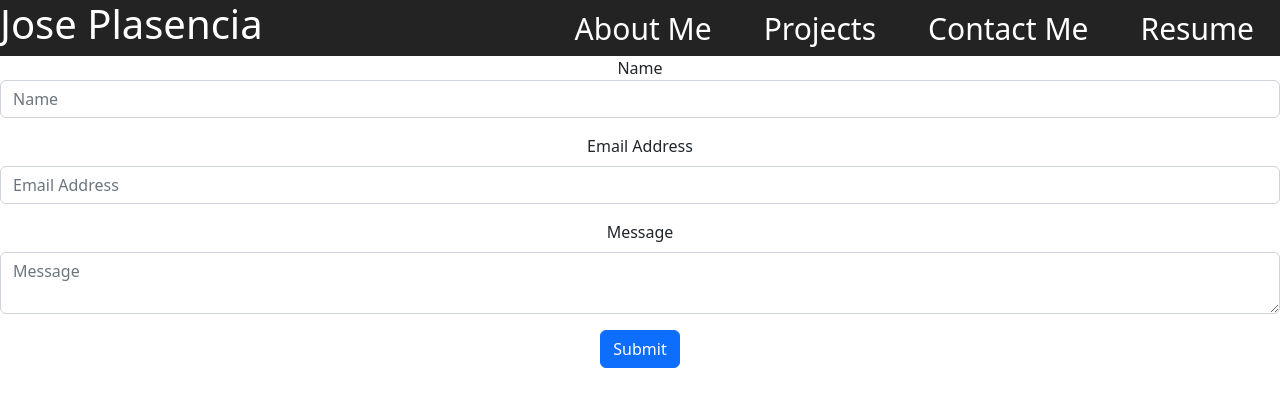
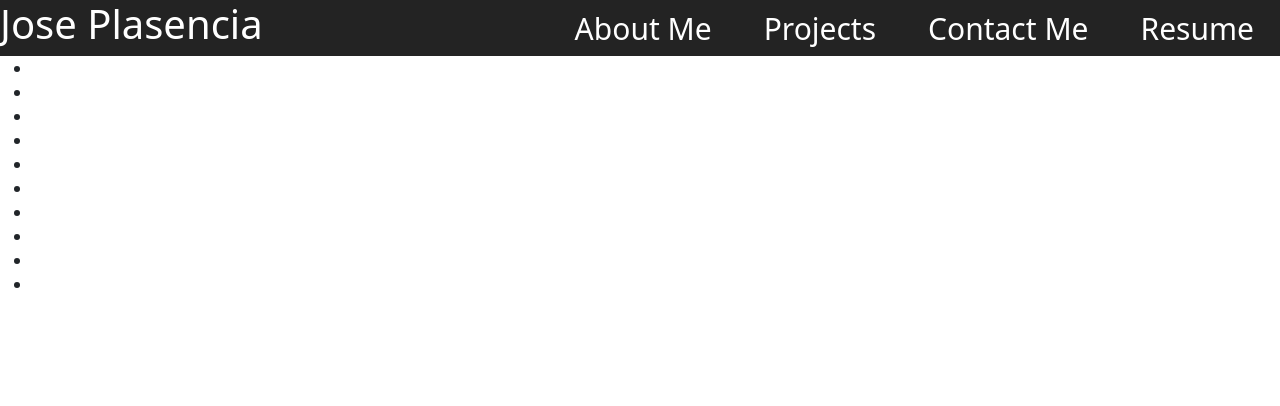
Before and after one commit to Josejpd3/20-Module-Challenge, a React (Create React App) app in the folder react-portfolio/: page / in a window 1280 px wide. Both pictures are taken after a click on the button "Contact Me". Shown: the top 406 px of the page. Built offline with nearby package versions, Linux system fonts and the light colour scheme.

Commit message:
contact background animation in src/components/Contact/index.jsx

```diff
--- a/react-portfolio/src/components/Contact/index.jsx
+++ b/react-portfolio/src/components/Contact/index.jsx
@@ -3,24 +3,21 @@ import './contact.css';
 
 const Contact = () => {
     return (
-            <div>
-                <form id="contactForm">
-                    <div class="mb-3">
-                        <label htmlFor="name">Name</label>
-                        <input class="form-control" id="name" type="text" placeholder="Name" required/>
-                    </div>
-                    <div class="mb-3">
-                        <label class="form-label" htmlFor="emailAddress">Email Address</label>
-                        <input class="form-control" id="emailAddress" type="email" placeholder="Email Address" required/>
-                    </div>
-                    <div class="mb-3">
-                        <label class="form-label" htmlFor="message">Message</label>
-                        <textarea class="form-control" id="message" type="text" placeholder="Message" required></textarea>
-                    </div>
+        <div>
 
-                    <button className="submitBtn btn btn-primary" type="submit">Submit</button>
-                </form>
-            </div>
+            <ul class="background">
+                <li></li>
+                <li></li>
+                <li></li>
+                <li></li>
+                <li></li>
+                <li></li>
+                <li></li>
+                <li></li>
+                <li></li>
+                <li></li>
+            </ul>
+        </div>
     );
 }
 
```
